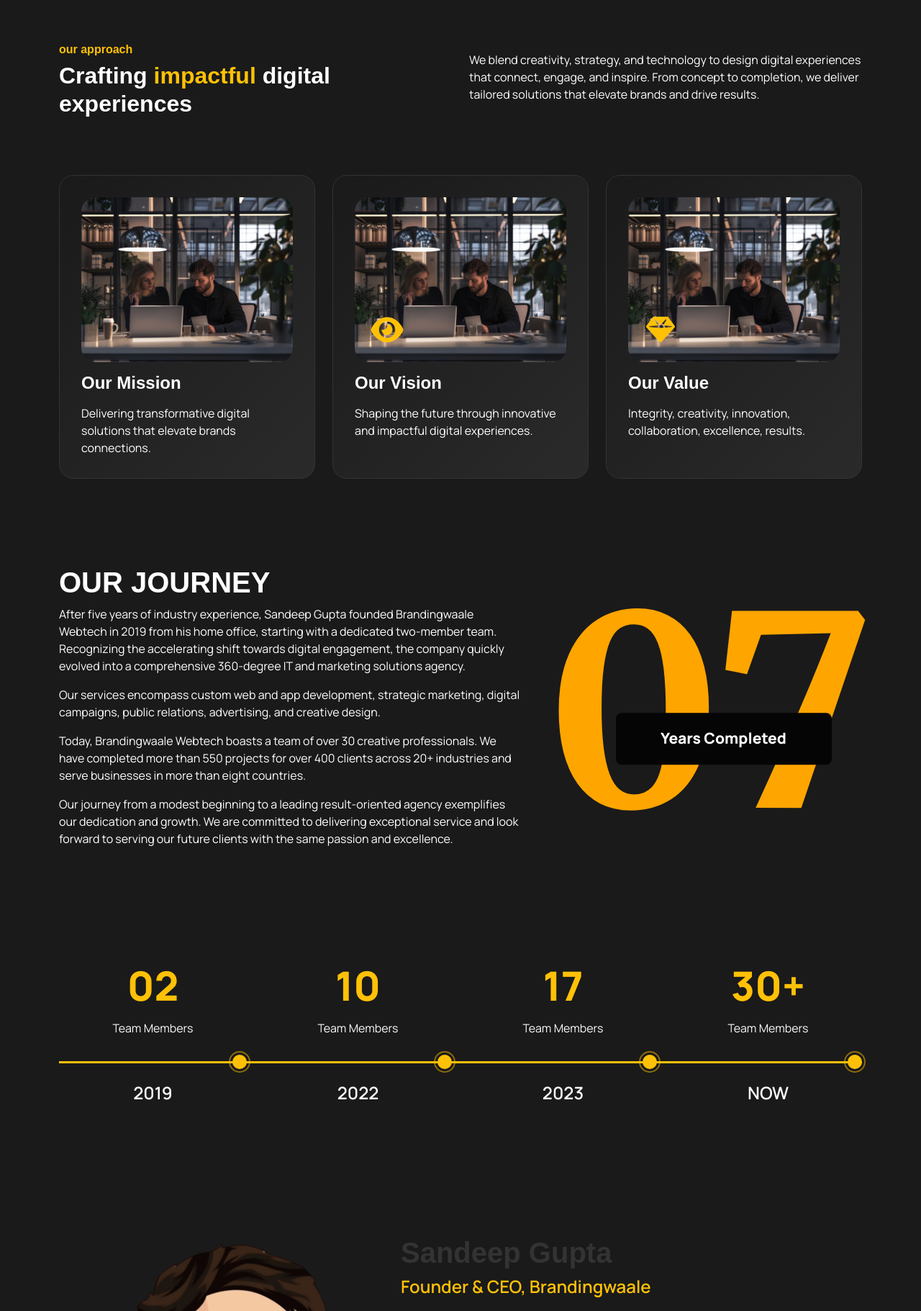
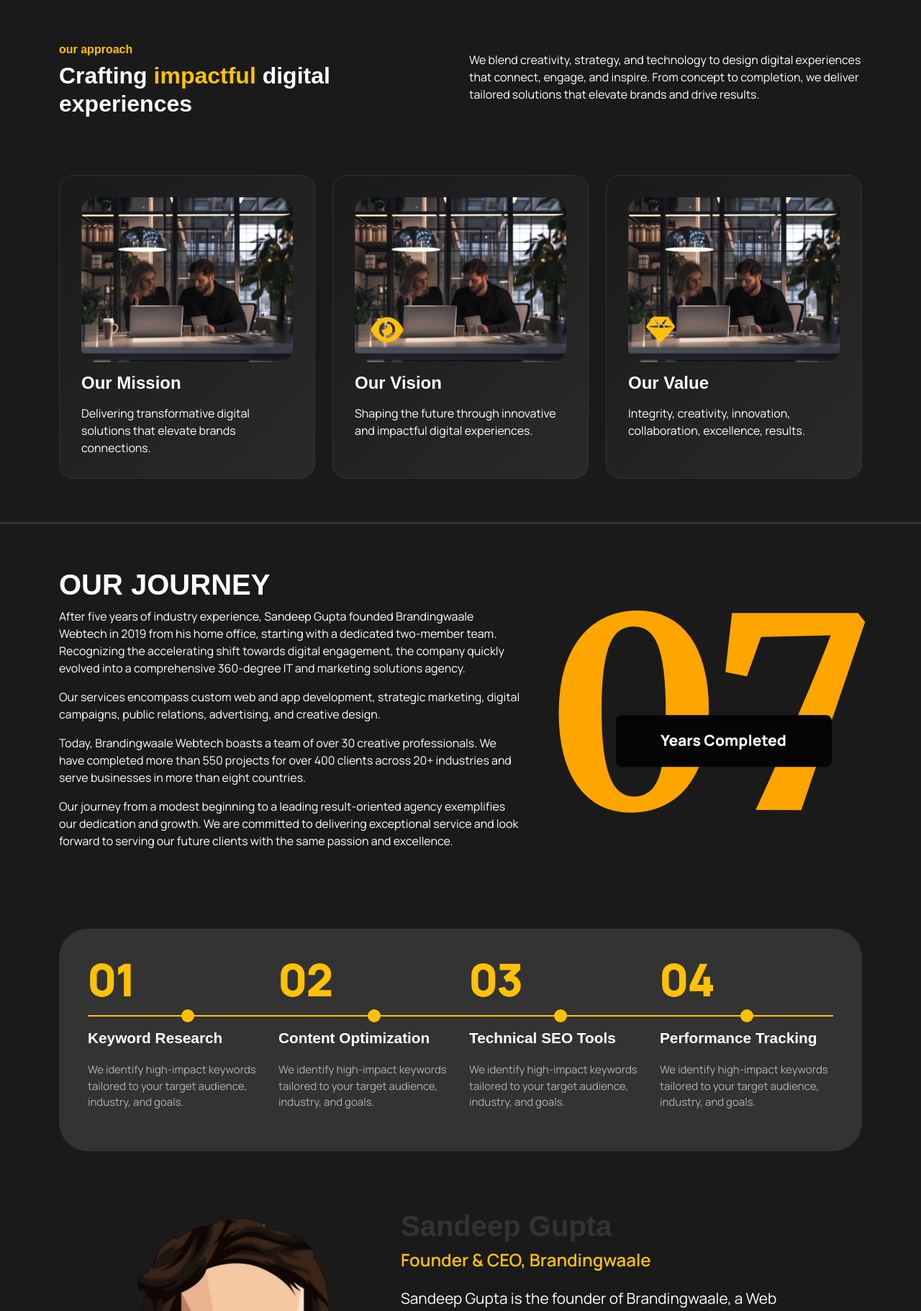
Before and after one commit to Himanshukumar2003/brandingwaale, a PHP site: page /about.html in a window 1280 px wide. Shown: the part 90-1911 px from the top of the page at 72% size. Run offline with PHP 8.4, Linux system fonts and the light colour scheme.

Commit message:
first commit

```diff
--- a/about.html
+++ b/about.html
@@ -222,7 +222,7 @@
         </div>
     </nav>
 
-    <section class="approach-section section">
+    <section class="approach-section section border-bottom">
         <div class="container">
             <div class="row align-items-center mb-5">
                 <div class="col-lg-6">
@@ -333,7 +333,6 @@
                         </div>
                     </div>
                 </div>
-
             </div>
         </div>
 
@@ -343,36 +342,59 @@
 
     <section class="strength-section">
         <div class="container">
+            <div class="horizontal-timeline">
+                <div class="steps-container">
+                    <div class="connecting-line d-none d-md-block"></div>
+                    <div class="step-dot dot-1 d-none d-md-block"></div>
+                    <div class="step-dot dot-2 d-none d-md-block"></div>
+                    <div class="step-dot dot-3 d-none d-md-block"></div>
+                    <div class="step-dot dot-4 d-none d-md-block"></div>
 
-            <div class="timeline-horizontal d-md-block d-none">
                     <div class="row">
-                    <div class="col-md-3 timeline-item">
-                        <div class="timeline-number">02</div>
-                        <div class="timeline-label">Team Members</div>
-                        <div class="timeline-dot"></div>
-                        <div class="timeline-year">2019</div>
+                        <div class="col-md-3 col-sm-6">
+                            <div class="step-item">
+                                <div class="step-number">01</div>
+                                <h4 class="step-title">Keyword Research</h4>
+                                <p class="step-description">
+                                    We identify high-impact keywords tailored to your target audience, industry, and
+                                    goals.
+                                </p>
                             </div>
-                    <div class="col-md-3 timeline-item">
-                        <div class="timeline-number">10</div>
-                        <div class="timeline-label">Team Members</div>
-                        <div class="timeline-dot"></div>
-                        <div class="timeline-year">2022</div>
                         </div>
-                    <div class="col-md-3 timeline-item">
-                        <div class="timeline-number">17</div>
-                        <div class="timeline-label">Team Members</div>
-                        <div class="timeline-dot"></div>
-                        <div class="timeline-year">2023</div>
+                        <div class="col-md-3 col-sm-6">
+                            <div class="step-item">
+                                <div class="step-number">02</div>
+                                <h4 class="step-title">Content Optimization</h4>
+                                <p class="step-description">
+                                    We identify high-impact keywords tailored to your target audience, industry, and
+                                    goals.
+                                </p>
                             </div>
-                    <div class="col-md-3 timeline-item">
-                        <div class="timeline-number">30+</div>
-                        <div class="timeline-label">Team Members</div>
-                        <div class="timeline-dot"></div>
-                        <div class="timeline-year">NOW</div>
+                        </div>
+                        <div class="col-md-3 col-sm-6">
+                            <div class="step-item">
+                                <div class="step-number">03</div>
+                                <h4 class="step-title">Technical SEO Tools</h4>
+                                <p class="step-description">
+                                    We identify high-impact keywords tailored to your target audience, industry, and
+                                    goals.
+                                </p>
+                            </div>
+                        </div>
+                        <div class="col-md-3 col-sm-6">
+                            <div class="step-item">
+                                <div class="step-number">04</div>
+                                <h4 class="step-title">Performance Tracking</h4>
+                                <p class="step-description">
+                                    We identify high-impact keywords tailored to your target audience, industry, and
+                                    goals.
+                                </p>
                             </div>
                         </div>
                     </div>
-
+                </div>
+            </div>
+        </div>
         <!-- Vertical Timeline (New) -->
         <div class="timeline-vertical d-md-none">
             <div class="timeline-item">
--- a/css/index.css
+++ b/css/index.css
@@ -1792,175 +1792,152 @@ h6 {
 .strength-section {
     background-color: var(--dark-color);
     color: var(--light-color);
-    padding: 20px 0;
-    position: relative;
-}
-
-
-
-/* Horizontal Timeline (Original) */
-.timeline-horizontal {
-    position: relative;
-    max-width: 1200px;
-    margin: 0 auto;
-    padding-top: 20px;
-}
-
-.timeline-horizontal::after {
-    content: '';
-    position: absolute;
-    width: 100%;
-    height: 3px;
+    position: relative;
+}
+
+
+.horizontal-timeline {
+    background-color: #333333;
+    padding: 40px;
+    border-radius: 40px;
+}
+
+.seo-section {
+    background-color: #0a0a0a;
+    color: #ffffff;
+    padding: 80px 0;
+    min-height: 100vh;
+}
+
+.section-header {
+    color: var(--accent-color);
+    font-size: 14px;
+    font-weight: 600;
+    text-transform: uppercase;
+    letter-spacing: 1px;
+    margin-bottom: 20px;
+}
+
+.section-header::before {
+    content: "✱";
+    margin-right: 10px;
+    font-size: 16px;
+}
+
+.main-title {
+    font-size: 3.5rem;
+    font-weight: 300;
+    line-height: 1.2;
+    margin-bottom: 40px;
+}
+
+.main-title .highlight {
+    color: var(--accent-color);
+    font-weight: 600;
+}
+
+.description {
+    font-size: 16px;
+    line-height: 1.6;
+    color: #cccccc;
+    max-width: 400px;
+}
+
+.steps-container {
+    position: relative;
+}
+
+.step-item {
+    text-align: left;
+}
+
+.step-number {
+    font-size: 4rem;
+    font-weight: 300;
+    color: transparent;
+    -webkit-text-stroke: 2px var(--accent-color);
+    text-stroke: 2px var(--accent-color);
+    margin-bottom: 20px;
+    line-height: 1;
+    padding-bottom: 20px;
+}
+
+.steps-container .step-title {
+    font-size: 1.3rem;
+    font-weight: 600;
+    margin-bottom: 20px;
+    color: #ffffff;
+}
+
+.step-description {
+    font-size: 14px;
+    line-height: 1.5;
+    color: #cccccc;
+}
+
+.connecting-line {
+    position: absolute;
+    top: 80px;
+    left: 0;
+    right: 0;
+    height: 2px;
+    background: linear-gradient(to right, var(--accent-color) 0%, var(--accent-color) 25%, var(--accent-color) 50%, var(--accent-color) 75%, var(--accent-color) 100%);
+    z-index: 1;
+}
+
+.step-dot {
+    position: absolute;
+    top: 72px;
+    width: 18px;
+    height: 18px;
     background-color: var(--accent-color);
-    top: 167px;
-    left: 0;
-    z-index: 1;
-}
-
-.timeline-item {
-    position: relative;
+    border-radius: 50%;
     z-index: 2;
-    text-align: center;
-}
-
-.timeline-number {
-    font-size: 3.5rem;
-    font-weight: 800;
-    color: var(--accent-color);
-    margin-bottom: 5px;
-}
-
-.timeline-label {
-    font-size: 1rem;
-    margin-bottom: 20px;
-}
-
-.timeline-dot {
-    width: 20px;
-    height: 20px;
-    background-color: var(--accent-color);
-    margin: 0 auto;
-    position: relative;
-    z-index: 3;
-}
-
-.timeline-year {
-    margin-top: 20px;
-    font-size: 1.5rem;
-    font-weight: 600;
-}
-
-/* Vertical Timeline (New) */
-.timeline-vertical {
-    position: relative;
-    max-width: 1200px;
-    margin: 0 auto;
-}
-
-.timeline-vertical::after {
-    content: '';
-    position: absolute;
-    width: 3px;
-    height: 100%;
-    background-color: var(--accent-color);
-    top: 0;
-    left: 50%;
-    transform: translateX(-50%);
-    z-index: 1;
-}
-
-.timeline-vertical .timeline-item {
-    /* padding: 20px 40px; */
-    position: relative;
-    width: 50%;
-    box-sizing: border-box;
-}
-
-.timeline-vertical .timeline-item:nth-child(odd) {
-    left: 0;
-    text-align: right;
-}
-
-.timeline-vertical .timeline-item:nth-child(even) {
-    left: 50%;
-    text-align: left;
-}
-
-.timeline-vertical .timeline-dot {
-    position: absolute;
-    top: 40%;
-
-    transform: translateY(-50%);
-    z-index: 3;
-}
-
-.timeline-vertical .timeline-item:nth-child(odd) .timeline-dot {
-    right: -10px;
-}
-
-.timeline-vertical .timeline-item:nth-child(even) .timeline-dot {
-    left: -10px;
-}
-
-.timeline-vertical .timeline-content {
-    padding: 20px;
-    background-color: rgba(240, 180, 41, 0.1);
-    border-radius: 5px;
-}
-
-.timeline-vertical .timeline-number {
-    font-size: 3rem;
-    margin-bottom: 0;
-}
-
-.timeline-vertical .timeline-year {
-    margin-top: 10px;
-    font-size: 1.2rem;
+}
+
+.step-dot.dot-1 {
+    left: 12.5%;
+}
+
+.step-dot.dot-2 {
+    left: 37.5%;
+}
+
+.step-dot.dot-3 {
+    left: 62.5%;
+}
+
+.step-dot.dot-4 {
+    left: 87.5%;
 }
 
 @media (max-width: 768px) {
-    .journey-header {
+    .main-title {
         font-size: 2.5rem;
     }
 
-    .ribbon {
-        width: 200px;
-        transform: skewY(-20deg) translateY(-50px) translateX(50px);
-    }
-
-    .ribbon-text {
-        font-size: 1.8rem;
-        margin-left: -30px;
-    }
-
-    .timeline-vertical::after {
-        left: 40px;
-    }
-
-    .timeline-vertical .timeline-item {
-        width: 100%;
-        padding-left: 70px;
-        padding-right: 20px;
-    }
-
-    .timeline-vertical .timeline-item:nth-child(odd) {
-        text-align: left;
-    }
-
-    .timeline-vertical .timeline-item:nth-child(even) {
-        left: 0;
-    }
-
-    .timeline-vertical .timeline-dot {
-        left: 31px !important;
-        right: auto !important;
+    .connecting-line,
+    .step-dot {
+        display: none;
+    }
+
+    .steps-container {
+        margin-top: 40px;
+    }
+}
+
+@media (max-width: 576px) {
+    .main-title {
+        font-size: 2rem;
+    }
+
+    .step-number {
+        font-size: 3rem;
     }
 }
 
 
 /*  */
-
-
 
 
 
```
Also changed, not shown: try2.html (+5 -135 lines). Lines whose indentation alone changed are shown as unchanged.
